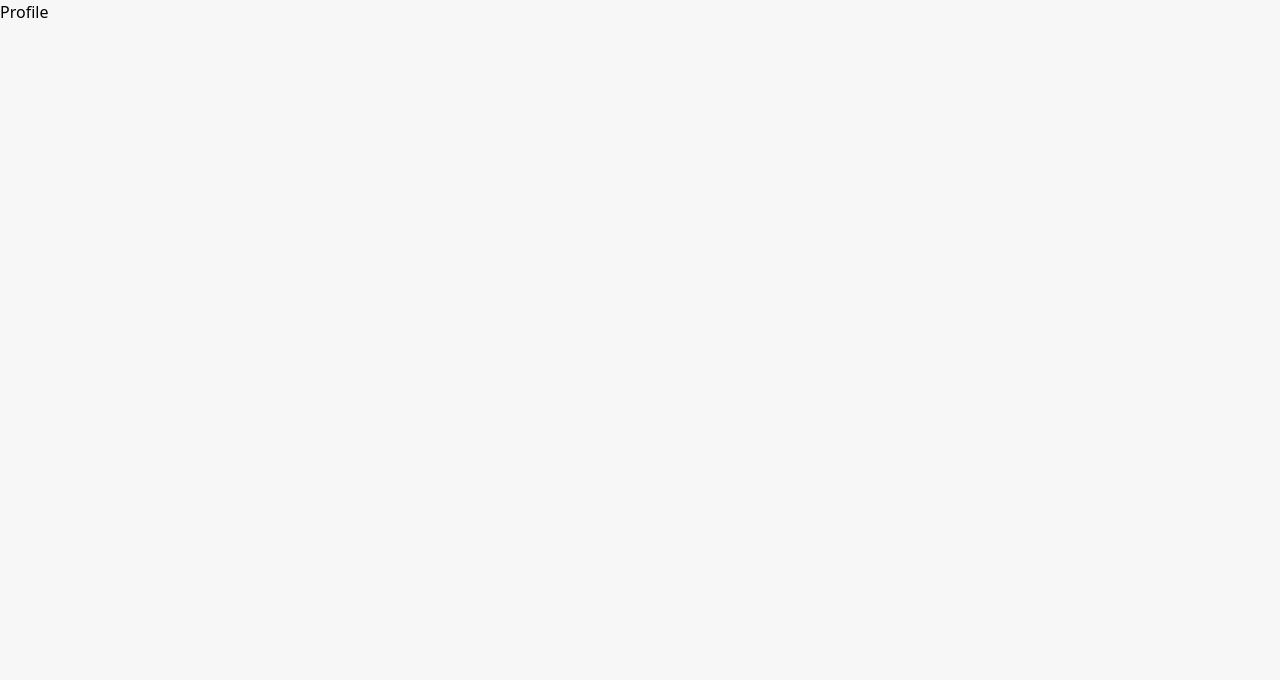
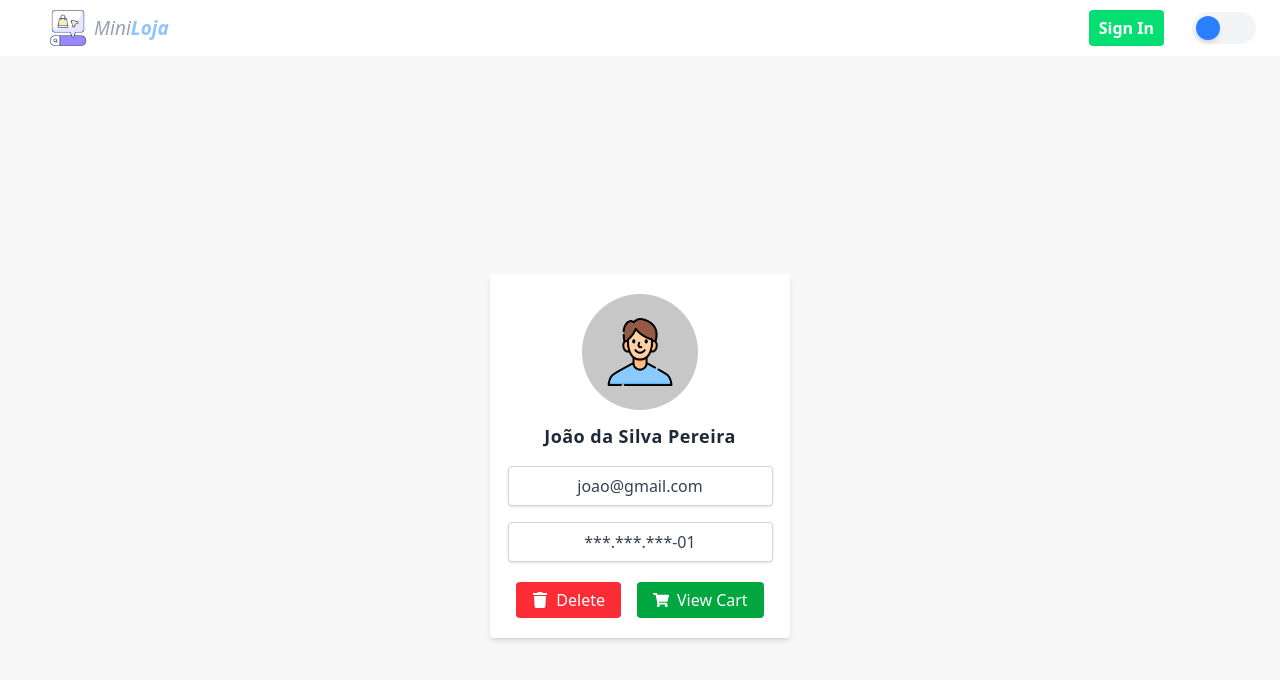
Before and after one commit to GerlandioBernardo/MiniLoja, a React (Vite) app in the folder frontend/: page /profile in a window 1280 px wide. Shown: the top 680 px of the page. Built offline with nearby package versions, Linux system fonts and the light colour scheme.

Commit message:
feat: implementar a pagina de perfil do usuario

```diff
--- a/frontend/package.json
+++ b/frontend/package.json
@@ -16,12 +16,14 @@
     "react-icons": "^5.5.0",
     "react-router-dom": "^7.8.2",
     "react-toastify": "^11.0.5",
+    "styled-components": "^6.1.19",
     "tailwindcss": "^4.1.13"
   },
   "devDependencies": {
     "@eslint/js": "^9.33.0",
     "@types/react": "^19.1.10",
     "@types/react-dom": "^19.1.7",
+    "@types/styled-components": "^5.1.34",
     "@vitejs/plugin-react": "^5.0.0",
     "eslint": "^9.33.0",
     "eslint-plugin-react-hooks": "^5.2.0",
--- a/frontend/src/pages/login/Login.module.css
+++ b/frontend/src/pages/login/Login.module.css
@@ -84,15 +84,11 @@
     padding-top: 1rem;
     text-align: right;
 }
-.navLink {
+.linkSignup {
   color: #60a5fa;
   text-decoration: none;
   font-weight: normal;
 }
-.navLink, .navLinkActive:hover{
-    color: #6ca9ee;
+.linkSignup:hover{
+    color:#1669bb;
 }
-.navLinkActive {
-  color: #5387c2;
-  font-weight: bold;
-}
--- a/frontend/src/pages/login/Login.tsx
+++ b/frontend/src/pages/login/Login.tsx
@@ -1,6 +1,6 @@
 import styles from "./Login.module.css";
 import iconShopVirtual from "../../assets/loja-virtual.png";
-import { NavLink } from "react-router-dom";
+import { Link } from "react-router-dom";
 import React, { useState } from "react";
 
 export default function Login() {
@@ -59,13 +59,9 @@ export default function Login() {
 
         <p className={styles.textSmall}>
           Don't have an account? {" "}
-          <NavLink
-            to="/signup"
-            className={({ isActive }) =>
-              isActive ? styles.navLinkActive : styles.navLink
-            }>
+          <Link to="/signup" className={styles.linkSignup}>
             Sign Up
-          </NavLink>
+          </Link>
         </p>
       </div>
     </section>
--- a/frontend/src/pages/profile/Profile.tsx
+++ b/frontend/src/pages/profile/Profile.tsx
@@ -1,7 +1,56 @@
 import React from 'react'
+import Header from '../../components/Header'
+import iconProfile from "../../assets/homem.png";
+import { FaTrash, FaShoppingCart } from "react-icons/fa";
 
 export default function Profile() {
+
   return (
-    <div>Profile</div>
+    <div>
+      <Header />
+      <section className='flex justify-center items-center h-[100vh]'>
+        <div className='bg-white shadow-md h-auto w-[300px] grid justify-items-center rounded' >
+          <div className='w-29 h-29 rounded-full bg-[#C7C7C7] mt-5 flex
+           justify-center items-center'>
+            <img src={iconProfile} alt="Image Profile" className='w-17' />
+          </div>
+
+          <div className="mt-3">
+            <h1 className="font-semibold text-gray-800 text-lg tracking-wide">
+              João da Silva Pereira
+            </h1>
+          </div>
+          <div className="bg-white w-[265px] h-[40px] flex items-center justify-center
+            mt-4 text-gray-700 rounded border border-gray-300 shadow-sm">
+            joao@gmail.com
+          </div>
+          <div className="bg-white w-[265px] h-[40px] flex items-center justify-center
+            mt-4 text-gray-700 rounded border border-gray-300 shadow-sm">
+            ***.***.***-01
+          </div>
+
+          <div className='mt-5 mb-5 flex gap-4'>
+            <button
+              className='bg-red-500 flex items-center text-white gap-2 px-4
+                  py-1.5 rounded cursor-pointer transition-colors ease-in-out
+                  duration-200 transform hover:-translate-y-[1px] hover:scale-[1.01]
+                   hover:bg-red-600'>
+              <FaTrash />
+              Delete
+            </button>
+            <button
+              className='bg-green-600 flex items-center text-white gap-2 px-4
+                  py-1.5 rounded cursor-pointer transition-colors ease-in-out
+                  duration-200 transform hover:-translate-y-[1px] hover:scale-[1.01]
+                   hover:bg-green-700'>
+              <FaShoppingCart />
+              View Cart
+            </button>
+          </div>
+
+        </div>
+
+      </section>
+    </div>
   )
 }
--- a/frontend/src/pages/signup/Signup.tsx
+++ b/frontend/src/pages/signup/Signup.tsx
@@ -1,19 +1,25 @@
 import React, { useState } from 'react';
 import '../../styles/styles.css';
 import iconShopVirtual from "../../assets/loja-virtual.png";
-import { NavLink } from "react-router-dom";
+import { Link } from "react-router-dom";
 import { toast } from 'react-toastify';
 
 export default function Signup() {
     const [email, setEmail] = useState("");
     const [password, setPassword] = useState("");
     const [username, setUsername] = useState("");
+    const [cpf, setCpf] = useState("");
 
     function handleSubmit(event: React.FormEvent) {
         event.preventDefault();
+        const cpfNumbers = cpf.replace(/\D/g, "");
 
         if (username.trim().length < 3) {
             toast.error("Username must be at least 3 characters long");
+            return;
+        }
+        if(cpfNumbers.length !== 11){
+            toast.error("Enter a valid CPF with 11 digits");
             return;
         }
         if (!/^[^\s@]+@[^\s@]+\.[^\s@]+$/.test(email)) {
@@ -28,6 +34,7 @@ export default function Signup() {
         setEmail("");
         setUsername("");
         setPassword("");
+        setCpf("");
     }
 
     return (
@@ -53,6 +60,14 @@ export default function Signup() {
                         onChange={(event) => setUsername(event.target.value)}
                     /><br></br>
 
+                     <label className="signup-label">CPF</label><br></br>
+                    <input className="signup-input" type="text"
+                        placeholder="Enter your cpf"
+                        required
+                        value={cpf}
+                        onChange={(event) => setCpf(event.target.value)}
+                    /><br></br>
+
                     <label className="signup-label">E-mail</label><br></br>
                     <input className="signup-input" type="text"
                         placeholder="Enter your email"
@@ -76,13 +91,10 @@ export default function Signup() {
 
                 <p className="signup-textSmall">
                     Already have an account?{" "}
-                    <NavLink
-                        to="/login"
-                        className={({ isActive }) =>
-                            isActive ? "signup-navLinkActive" : "signup-navLink"
-                        }>
+                    <Link to="/login" className="signup-link"
+                        >
                         Sign In
-                    </NavLink>
+                    </Link>
                 </p>
             </div>
         </section>
--- a/frontend/src/styles/styles.css
+++ b/frontend/src/styles/styles.css
@@ -87,15 +87,11 @@
     padding-top: 1rem;
     text-align: right;
 }
-.signup-navLink {
+.signup-link {
   color: #60a5fa;
   text-decoration: none;
   font-weight: normal;
 }
-.signup-navLink, .signup-navLinkActive:hover{
-    color: #6ca9ee;
+.signup-link:hover{
+    color: #1669bb;
 }
-.signup-navLinkActive {
-  color: #5387c2;
-  font-weight: bold;
-}
```
Also changed, not shown: frontend/src/App.tsx (line endings or trailing spaces), frontend/src/assets/homem.png (added), 1 other file (tests, documents, lock files or other folders).
